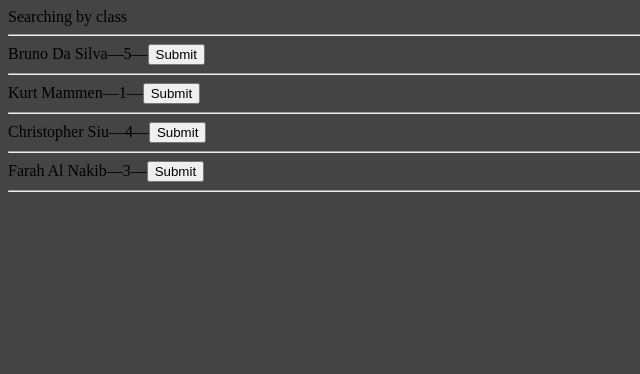
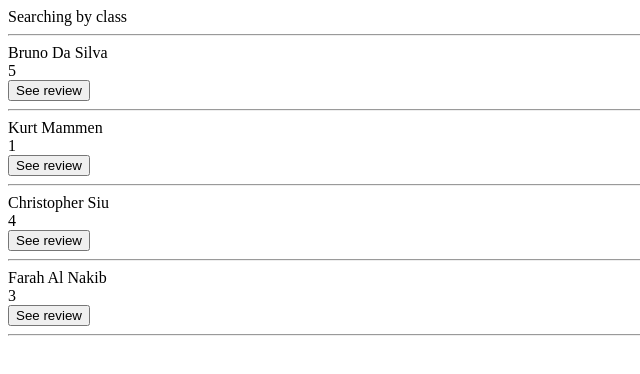
Before and after one commit to wes-curl/project_1, a React (Create React App) app in the folder frontend/: page /list in a window 1280 px wide. Shown: the top 374 px of the page, without its empty margins (0-640 px from the left). Built offline with nearby package versions, Linux system fonts and the light colour scheme.

Commit message:
Cleaned imports and isolated css imports

```diff
--- a/frontend/src/App.js
+++ b/frontend/src/App.js
@@ -3,14 +3,9 @@ import ProfessorList from "./professorList.js";
 import ProfessorPage from "./professorPage";
 
 import Professor from "./Professor";
-import Review from "./Review";
-
-import {useState, useEffect} from 'react';
 import React from "react";
-import Component from 'react'
 
 import { BrowserRouter, Route, Switch } from 'react-router-dom';
-import { useParams } from "react-router-dom/cjs/react-router-dom.min";
 import Course from "./Course";
 
 
--- /dev/null
+++ b/frontend/src/professorList.css
@@ -0,0 +1,13 @@
+body {
+    width: 1440px;
+    height: 1024px;
+    background: #FFFFFF;
+}
+
+.headerData{
+
+}
+
+.professorListElement{
+
+}
--- a/frontend/src/professorList.js
+++ b/frontend/src/professorList.js
@@ -2,7 +2,10 @@ import React from "react";
 import Professor from "./Professor.js";
 import ProfessorListElement from "./professorListElement.js";
 
+
 function ProfessorList(props) {
+
+    import("./professorList.css");
     var professors = props.profs;
     return (
         <div className="professorList">
--- a/frontend/src/professorListElement.js
+++ b/frontend/src/professorListElement.js
@@ -6,12 +6,10 @@ function ProfessorListElement(props) {
 
     return (
         <div className="professorListElement">
-            {props.professor.name}
-            —
-            {props.professor.avg_rating}
-            —
+            <div class="professorName">{props.professor.name}</div>
+            <div class="professorRating">{props.professor.avg_rating}</div>
             <Link to="/professor">
-            <input type="button" value="Submit" onClick={() => props.onClick(props.professor)} />
+            <input type="button" value="See review" onClick={() => props.onClick(props.professor)} />
             </Link>
             <hr/>
         </div>
--- a/frontend/src/professorPage.js
+++ b/frontend/src/professorPage.js
@@ -2,8 +2,6 @@ import ProfessorHeader from './professorHeader';
 import ProfessorReviewList from './professorReviewList';
 import React from 'react';
 import react from 'react';
-import Professor from './Professor.js';
-import Course from './Course';
 
 import {
     useParams
@@ -11,8 +9,10 @@ import {
 
 import "./professorPageScripts.js";
 
+
 function ProfessorPage(props){
-   var professor = props.professor;
+    import("./professorPage.css");
+    var professor = props.professor;
     let { id } = useParams();
 
     return(
--- a/frontend/src/professorReviewList.js
+++ b/frontend/src/professorReviewList.js
@@ -1,7 +1,6 @@
 import React from 'react';
 import Review from './Review.js';
 import ReviewContainer from './reviewContainer.js';
-import './professorPage.css';
 
 function ProfessorReviewList(props){
     var testReviews =
--- a/frontend/src/search.js
+++ b/frontend/src/search.js
@@ -2,9 +2,10 @@ import polyLogo from "./polylogo.png";
 import SearchBar from "./searchBar.js";
 import polyDay from "./calpoly.jpg"
 import React from "react";
-import "./search.css";
+
 
 function SearchPage(props) {
+  import("./search.css");
   return (
     <div className="searchContainer">
       <img className="polyLogo" src={polyLogo} alt=""></img>
```
Also changed, not shown: frontend/src/listpage.css (deleted).
